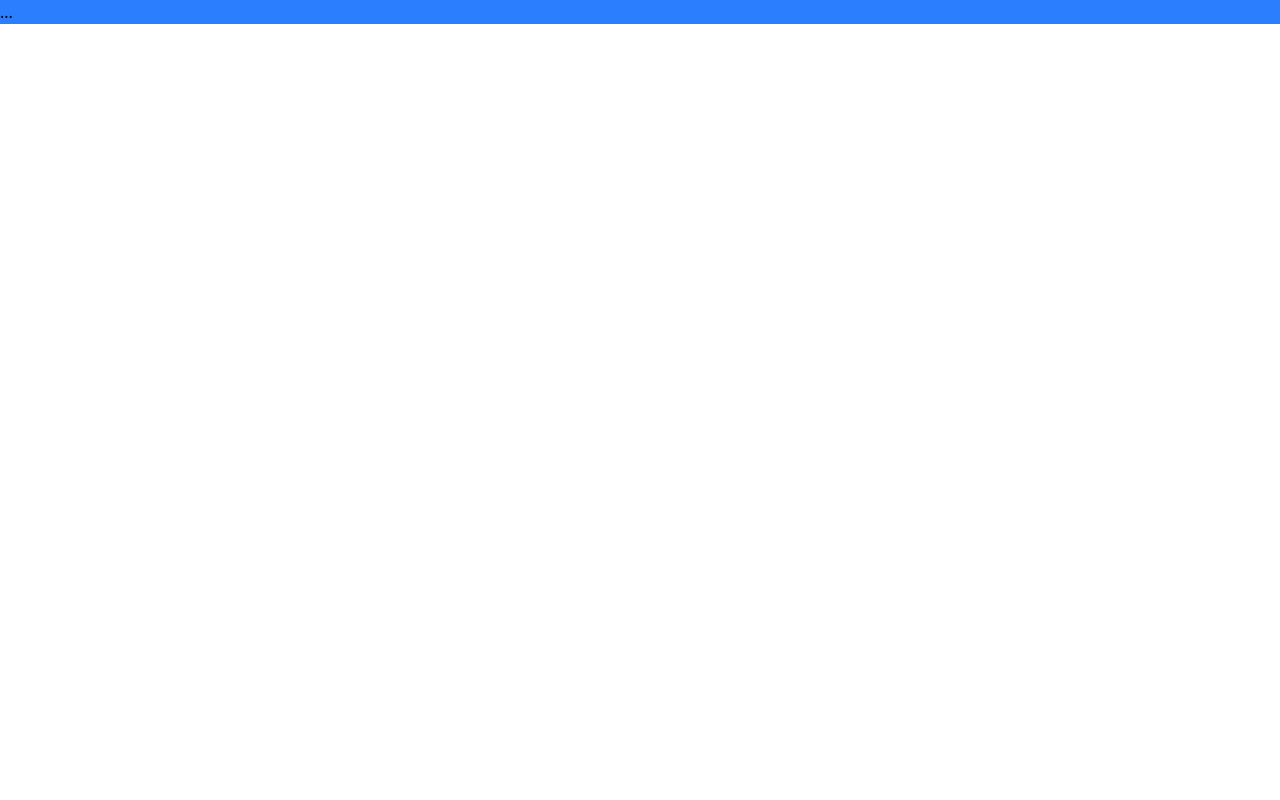
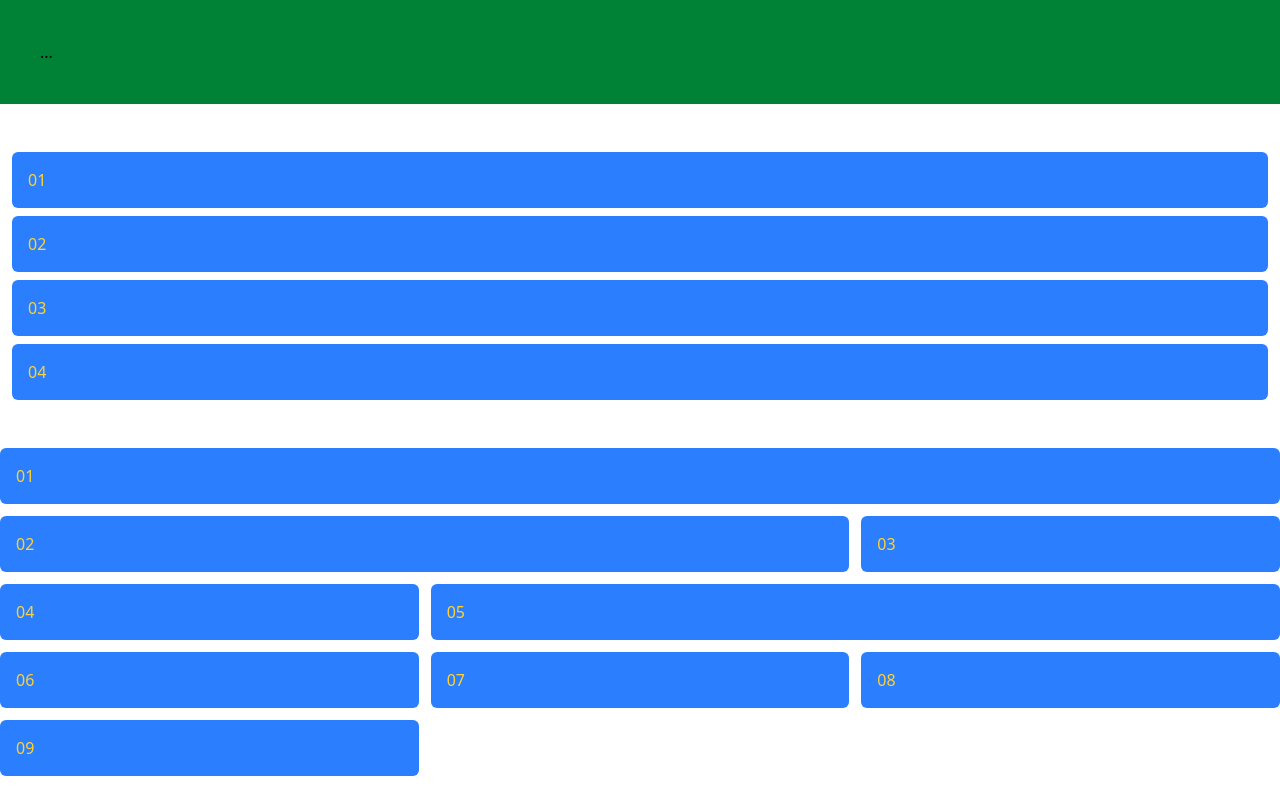
Before and after one commit to boma026/tailwind_layout, a website: page src/index.html in a window 1280 px wide. Drawn offline with Linux system fonts and the light colour scheme.

Commit message:
12/03/25

```diff
--- a/src/index.html
+++ b/src/index.html
@@ -13,6 +13,34 @@
         LG (large) = max-width: 1024px
         XL (extra-large) = max-width: 1280px
         2XL (extra-extra-large) = max-width: 1536px-->
-    <div class="container sm:bg-blue-500 bg-red-800 mx-auto">...</div>
+    <div class="container bg-blue-300 sm:bg-blue-500 mx-auto md:p-10 md:bg-green-700">...</div>
+    <br><br>
+
+    <!--Flexbox-->
+    <div class="flex flex-col gap-2 mx-3">
+        <div class="flex-1 rounded-md bg-blue-500 text-amber-300 p-4">01</div>
+        <div class="flex-1 rounded-md bg-blue-500 text-amber-300 p-4">02</div>
+        <div class="flex-1 rounded-md bg-blue-500 text-amber-300 p-4">03</div>
+        <div class="flex-1 rounded-md bg-blue-500 text-amber-300 p-4">04</div>
+    </div>
+<br><br>
+
+    <!--Grid-->
+    <div class="grid grid-cols-3 gap-3">
+        <div class="col-span-full rounded-md bg-blue-500 text-amber-300 p-4">01</div>
+        <div class="col-span-2 rounded-md bg-blue-500 text-amber-300 p-4">02</div>
+        <div class="rounded-md bg-blue-500 text-amber-300 p-4">03</div>
+        <div class="rounded-md bg-blue-500 text-amber-300 p-4">04</div>
+        <div class="col-start-2 col-end-4 rounded-md bg-blue-500 text-amber-300 p-4">05</div>
+        <div class="rounded-md bg-blue-500 text-amber-300 p-4">06</div>
+        <div class="rounded-md bg-blue-500 text-amber-300 p-4">07</div>
+        <div class="rounded-md bg-blue-500 text-amber-300 p-4">08</div>
+        <div class="rounded-md bg-blue-500 text-amber-300 p-4">09</div>
+    </div>
+
+    <!--Background-->
+
+
+
 </body>
 </html>
```
Also changed, not shown: dist/output.css.
